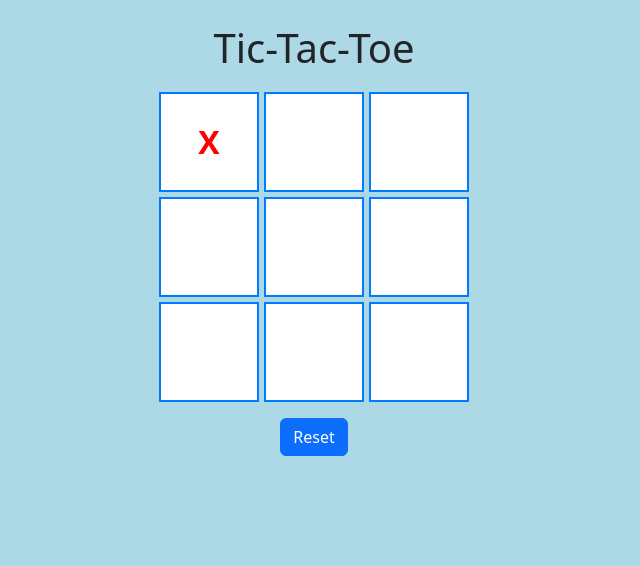
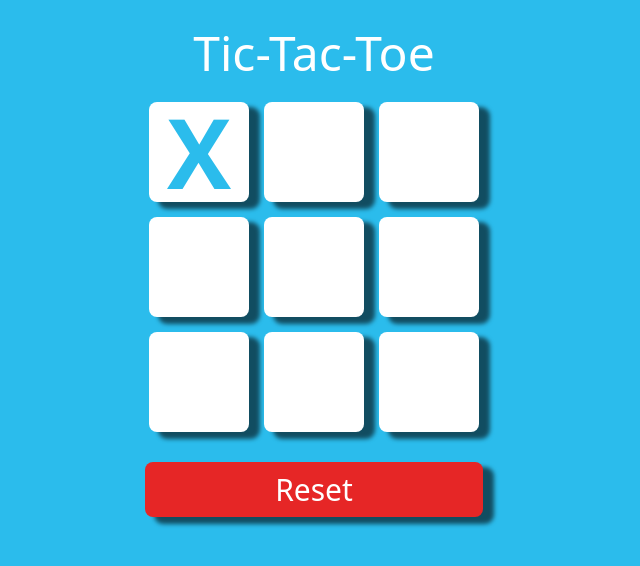
Before and after one commit to asep38/code-game, a plain HTML site: page tik-tak-toe/tiktaktoe.html in a window 1280 px wide. Both pictures are taken after a click on the element 535 px from the left and 142 px from the top of the page. Shown: the whole page, without its empty margins (326-966 px from the left). Drawn offline with nearby package versions, Linux system fonts and the light colour scheme; some packages are replaced by stand-ins of ours; a script that the page names is missing.

Commit message:
update: add trophy, design

```diff
--- a/tik-tak-toe/tiktaktoe.html
+++ b/tik-tak-toe/tiktaktoe.html
@@ -8,14 +8,19 @@
     <script src="https://cdn.jsdelivr.net/npm/sweetalert2@11"></script>
     <style>
         body {
-            background-color: #ADD8E6;
+            background-color: #2bbcec;
             text-align: center;
+        }
+        h1 {
+            color: white;
+            font-size: 3rem;
+            margin-top: 20px;
         }
         .board {
             display: grid;
             grid-template-columns: repeat(3, 100px);
             grid-template-rows: repeat(3, 100px);
-            gap: 5px;
+            gap: 15px;
             justify-content: center;
             margin-top: 20px;
         }
@@ -23,29 +28,46 @@
             width: 100px;
             height: 100px;
             background-color: white;
-            border: 2px solid #007BFF;
             font-size: 2rem;
             display: flex;
             align-items: center;
             justify-content: center;
+            border-radius: 8px;
+            box-shadow: 10px 6px 4px 1px rgba(0,0,0,0.59);
+            -webkit-box-shadow: 10px 6px 4px 1px rgba(0,0,0,0.59);
+            -moz-box-shadow: 10px 6px 4px 1px rgba(0,0,0,0.59);
             cursor: pointer;
             font-weight: bold;
         }
         .cell.X {
-            color: red;
+            color: #2bbcec;
+            font-size: 12vmin;
         }
         .cell.O {
-            color: green;
+            color: #2bbcec;
+            font-size: 12vmin;
         }
         .cell:hover {
-            background-color: #cce5ff;
+        transform: translateX(5px) translateY(5px);
+        box-shadow: 1px 1px 1px 1px rgba(0,0,0,0.01);
+        transition: all 0.2s ease-in-out;
+        }
+        button {
+            font-size: 30px;
+            margin-top: 30px;
+            color: #ffffff;
+            background-color: rgb(230, 38, 38);
+            padding: 5px 130px;
+            border: none;
+            border-radius: 8px;
+            box-shadow: 10px 6px 4px 1px rgba(0,0,0,0.59);
         }
     </style>
 </head>
 <body>
     <h1 class="mt-4">Tic-Tac-Toe</h1>
     <div class="board" id="board"></div>
-    <button class="btn btn-primary mt-3" onclick="resetGame()">Reset</button>
+    <button onclick="resetGame()">Reset</button>
 
     <script>
         let board = ['', '', '', '', '', '', '', '', ''];
@@ -86,7 +108,10 @@
                     setTimeout(() => {
                         Swal.fire({
                             title: board[a] + " Wins!",
-                            icon: "success"
+                            imageUrl: "trophy.png",
+                            imageWidth: 100,
+                            imageHeight: 100,
+                            imageAlt: "Trophy"
                         });
                         resetGame();
                     }, 100);
```
Also changed, not shown: tik-tak-toe/trophy.png (added).
